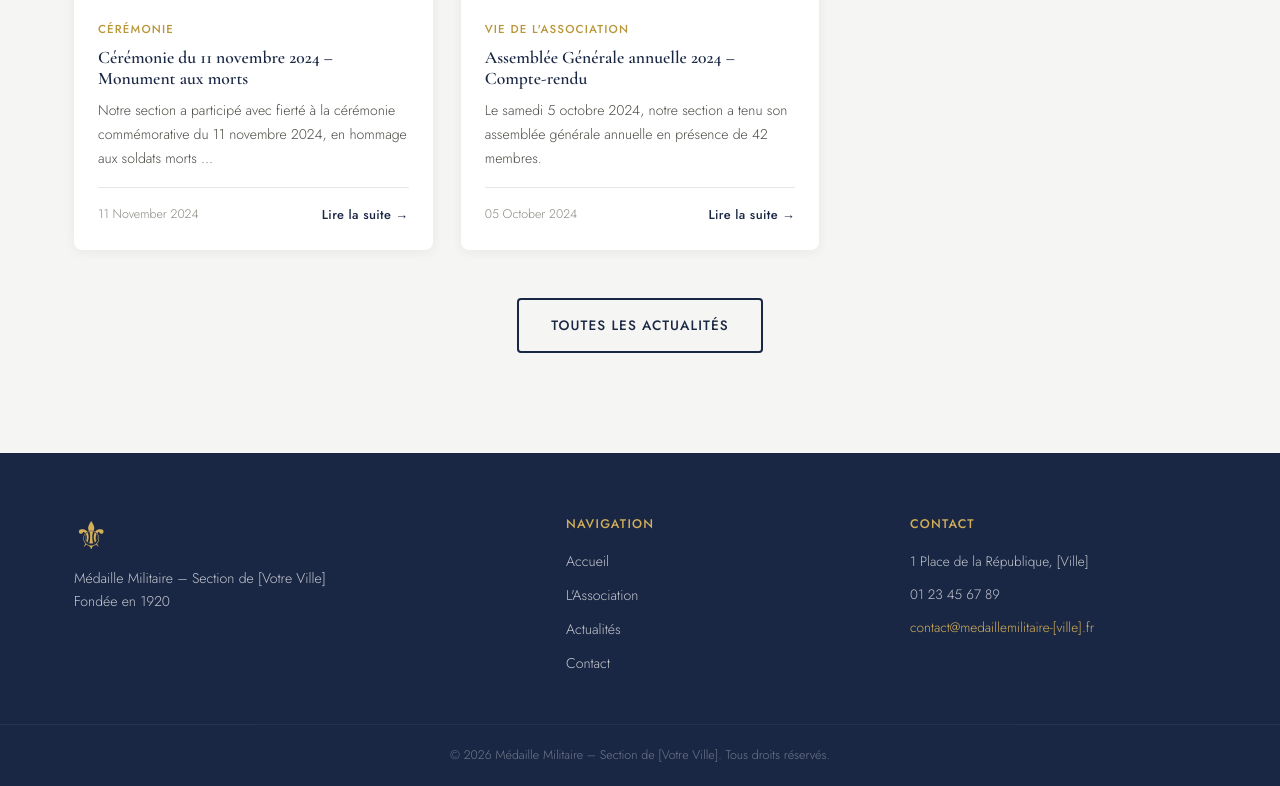
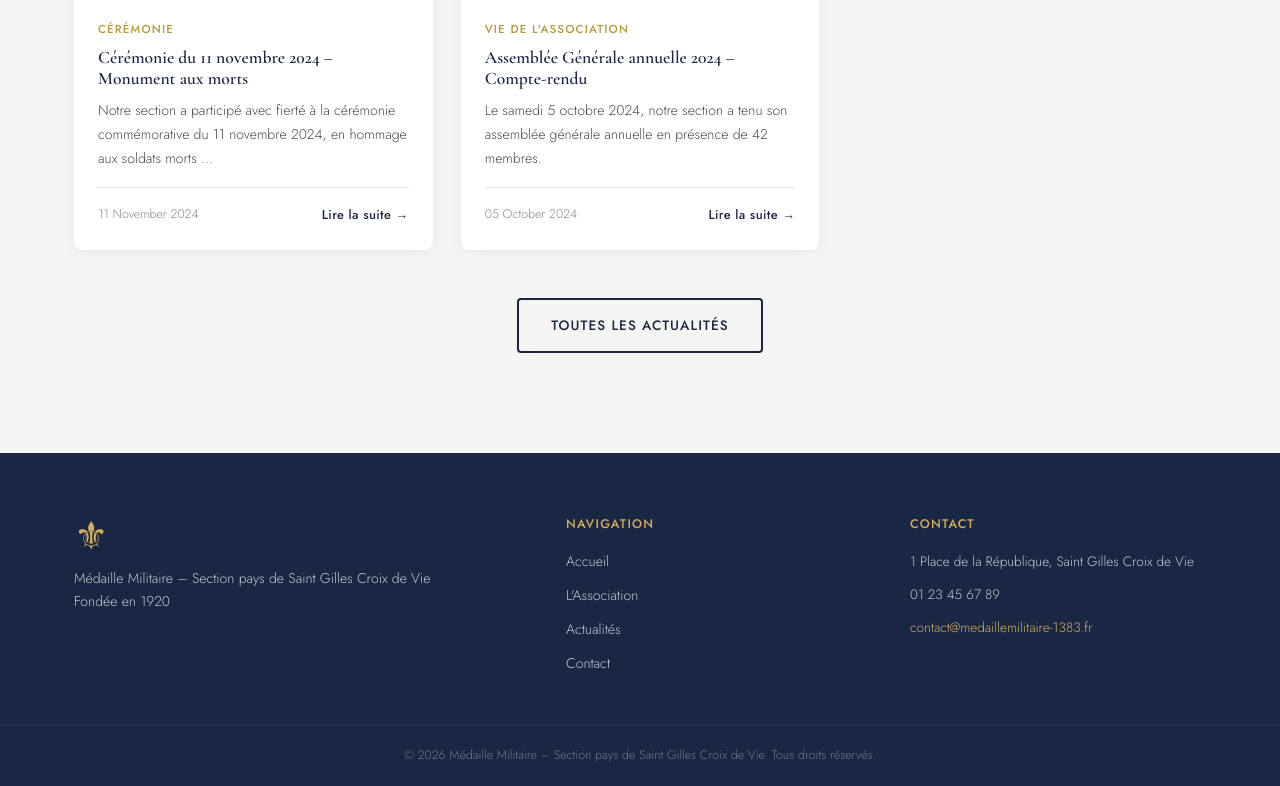
Before and after one commit to M3ph1s85/medaille-militaire, a Jekyll site: the page built from index.html, in a window 1280 px wide and 900 px high, scrolled down 2326 px, cut to the strip 114-900 px from the top of the window. Built offline with Jekyll 4.4.1, drawn with Linux system fonts in a browser that asks for light colours; the list of posts is cut into pages by our own code; some of the changed text lies outside the part shown.

Commit message:
Update _config.yml

```diff
--- a/_config.yml
+++ b/_config.yml
@@ -1,5 +1,5 @@
-title: "Médaille Militaire - Section [Votre Ville]"
-description: "Association des médaillés militaires - Section locale"
+title: "Médaille Militaire - Section pays de Saint Gilles Croix de Vie"
+description: "Association des médaillés militaires - Section 1383"
 baseurl: "/medaille-militaire"
 url: "https://m3ph1s85.github.io"
 
@@ -19,9 +19,9 @@ plugins:
 
 # Association info (à personnaliser)
 association:
-  nom: "Médaille Militaire – Section de [Votre Ville]"
+  nom: "Médaille Militaire – Section pays de Saint Gilles Croix de Vie"
   fondee: "1920"
-  president: "M. Jean Dupont"
-  contact: "contact@medaillemilitaire-[ville].fr"
-  adresse: "1 Place de la République, [Ville]"
+  president: "M. Christophe MATHIAS"
+  contact: "contact@medaillemilitaire-1383.fr"
+  adresse: "1 Place de la République, Saint Gilles Croix de Vie"
   tel: "01 23 45 67 89"
```
